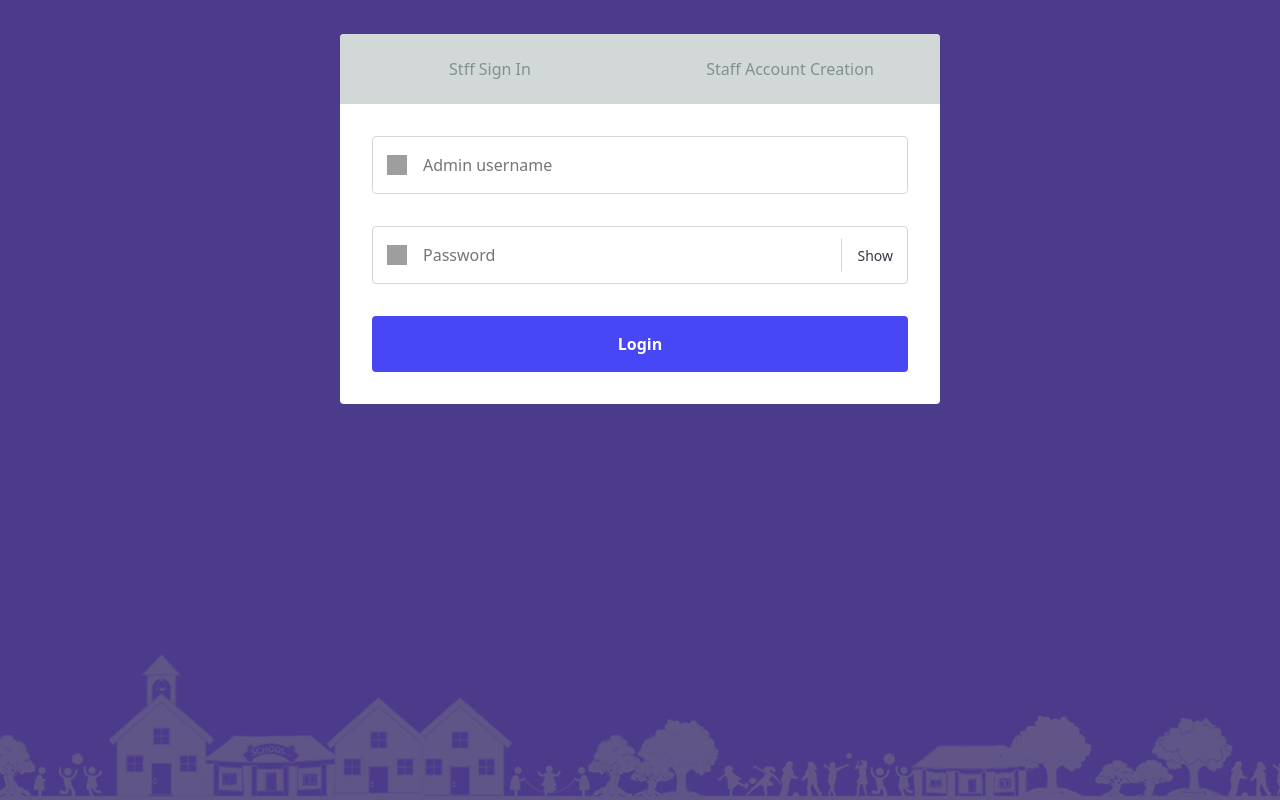
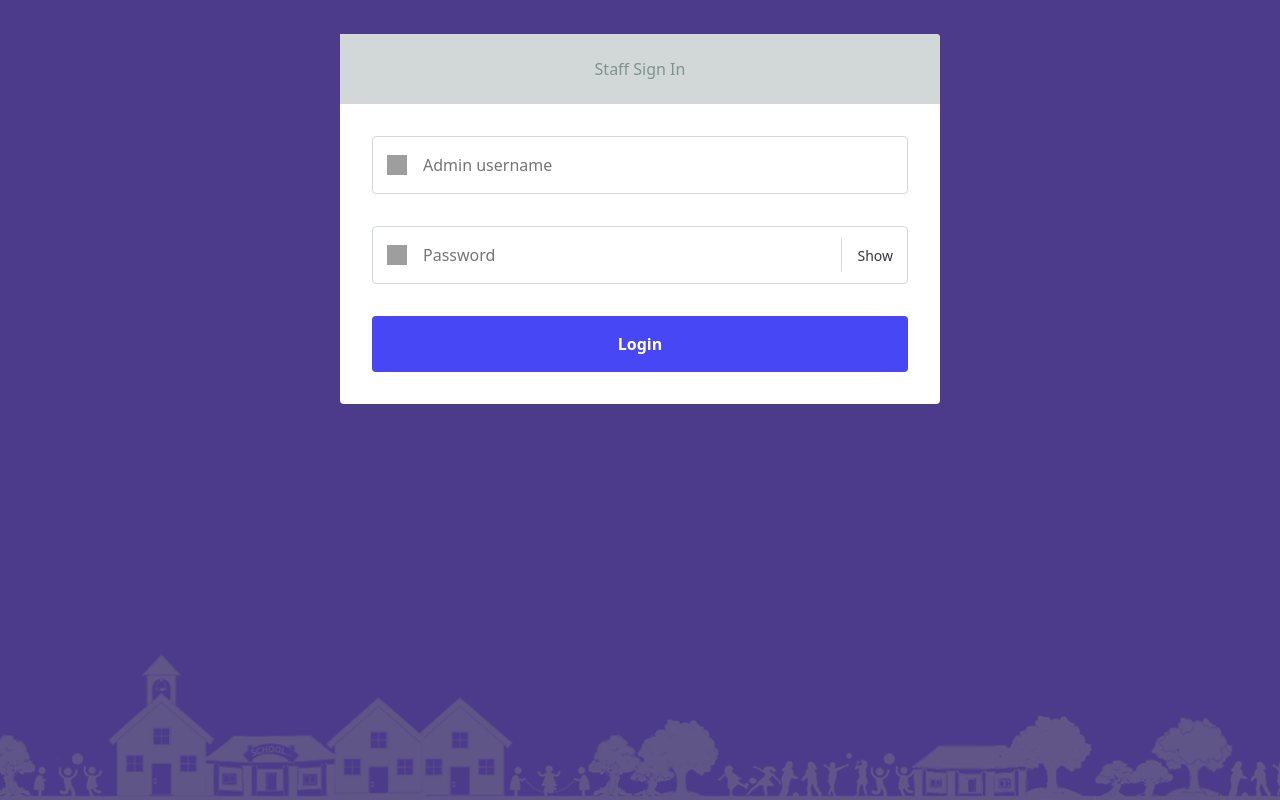
Before and after one commit to Mappu-Organization/Final-project, a plain HTML site: page logingformforadmin.html in a window 1280 px wide. Shown: the top 800 px of the page. Drawn offline with nearby package versions, Linux system fonts and the light colour scheme; grey boxes are pictures that could not be loaded.

Commit message:
admin user impliementation

```diff
--- a/assets/css/logingAdmin.css
+++ b/assets/css/logingAdmin.css
@@ -150,7 +150,7 @@ li {
 }
 
 .user-modal-container .switcher li {
-    width: 50%;
+    width: 100%;
     float: left;
     text-align: center;
     list-style: none;
--- a/logingformforadmin.html
+++ b/logingformforadmin.html
@@ -40,8 +40,8 @@
 	<div class="user-modal">
 		<div class="user-modal-container">
 			<ul class="switcher">
-				<li><a href="#0">Stff Sign In</a></li>
-				<li><a href="#0">Staff Account Creation</a></li>
+				<li><a href="#0">Staff Sign In</a></li>
+			<!--	<li><a href="#0">Staff Account Creation</a></li>-->
 			</ul>
 
 			<div id="login" class="is-selected">
@@ -75,7 +75,7 @@
 				<!-- <a href="#0" class="close-form">Close</a> -->
 			</div>
 
-			<div id="signup">
+			<!--<div id="signup">
 				<form class="form">
 					<div class="dropdown user_type">
 						<a class="btn dropdown-toggle" href="#" role="button" data-bs-toggle="dropdown"
@@ -90,11 +90,11 @@
 					</div>
 					<p class="fieldset">
 						<label class="image-replace username" for="signup-username">Registration Id</label>
-						<!-- Input Field -->
+						<!-- Input Field
 						<input class="full-width has-padding has-border" id="signup-username" type="text"
 							placeholder="Registration Id">
 
-						<!-- Visible Button -->
+						<!-- Visible Button
 						<button id="submitBtn" onclick="submitAction()">ENTER</button>
 						<span class="error-message">Your username can only contain numeric and alphabetic
 							symbols!</span>
```
Also changed, not shown: downloads.html (+1 -1 lines), assets/img/adminuserimage.jfif (added).
